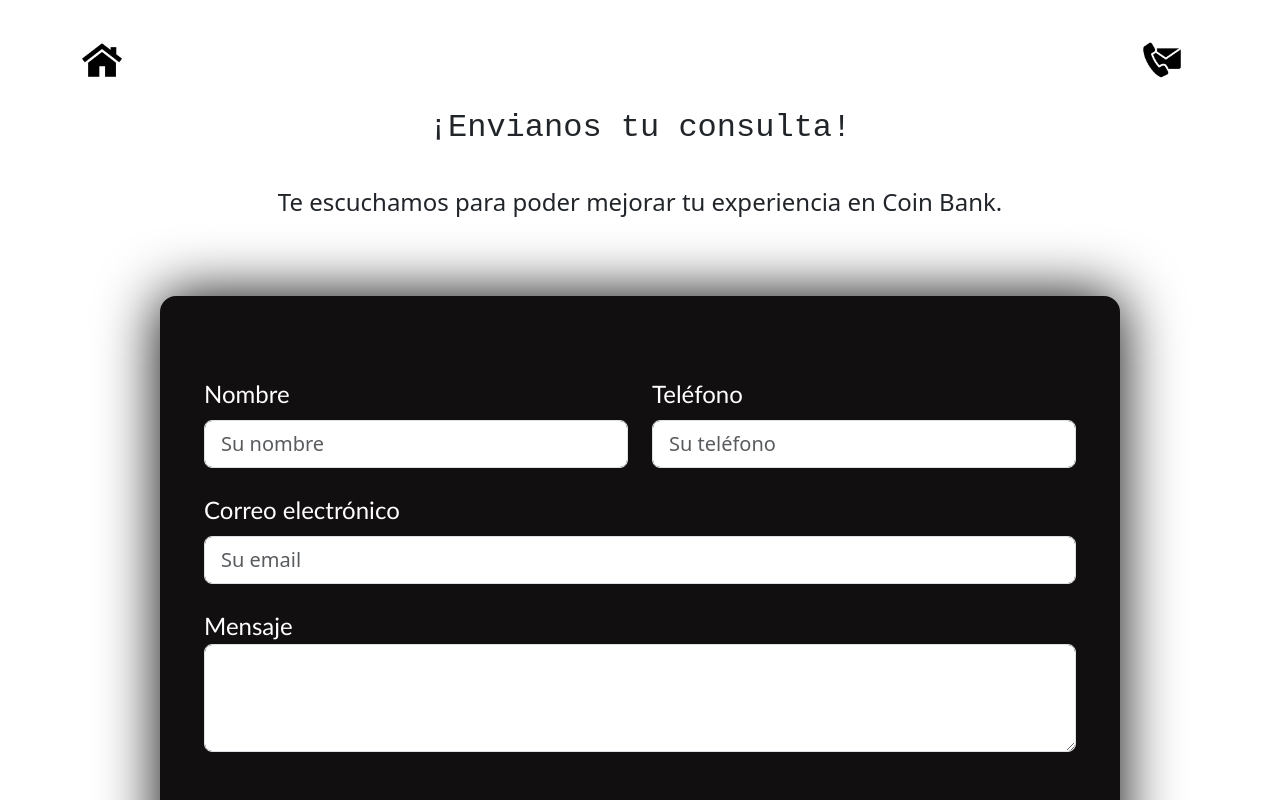
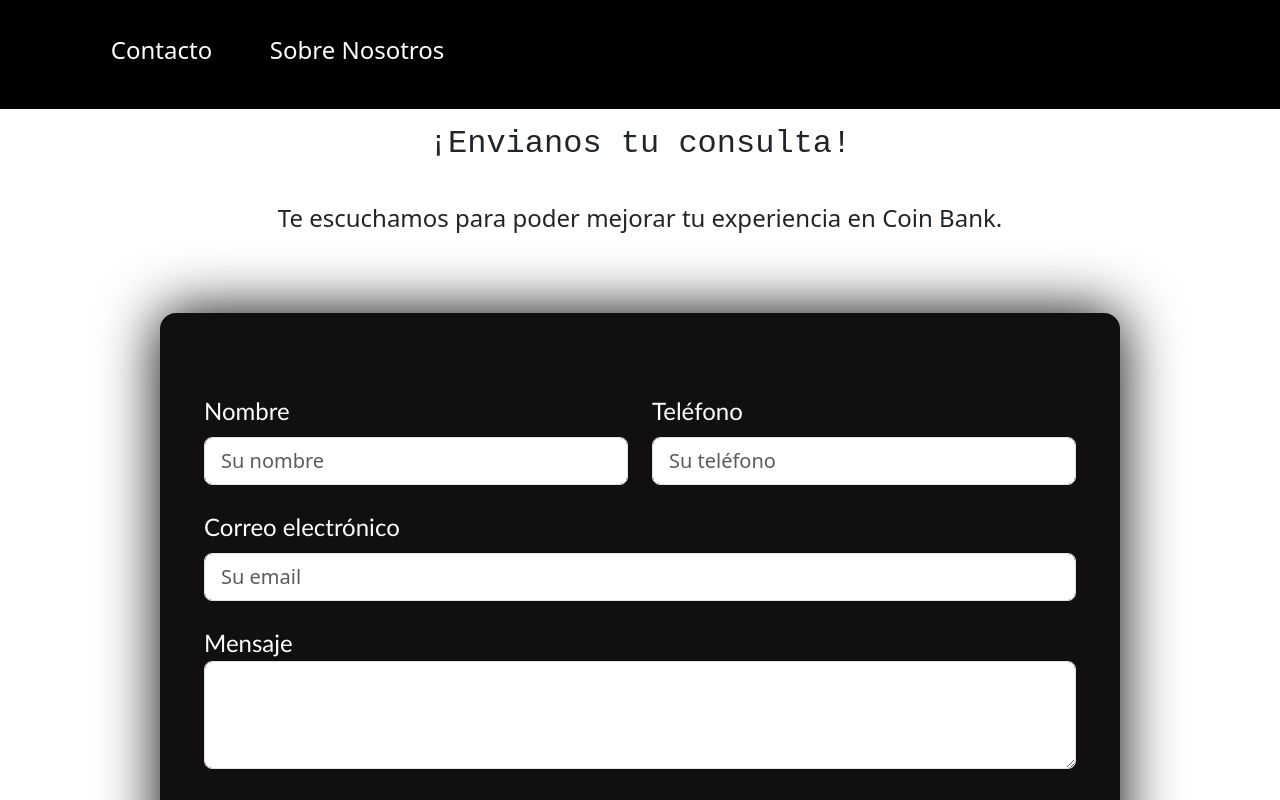
Before and after one commit to EliasAcostaa/coin-bank, a Vue app: page /Contacto in a window 1280 px wide. Shown: the top 800 px of the page. Built offline with nearby package versions, Linux system fonts and the light colour scheme.

Commit message:
separando navbar login

```diff
--- a/src/App.vue
+++ b/src/App.vue
@@ -4,6 +4,7 @@
     <router-view/>
   </div>
   <div v-else>
+    <LoginNavBar/>
     <router-view :to="{name: 'LoginView'}"></router-view>
   </div>
   <MainFooter/>
@@ -13,5 +14,6 @@
   import { useUserStore } from './store/User';
   import NavBar from './components/NavBarComponent.vue';
   import MainFooter from './components/MainFooterComponent.vue';
+  import LoginNavBar from './components/LoginNavBarComponent.vue';
   const store = useUserStore();
 </script>
--- /dev/null
+++ b/src/components/LoginNavBarComponent.vue
@@ -0,0 +1,30 @@
+<template>
+    <nav class="navbar navbar-expand-lg navbar-dark bg-black">
+        <div class="container">
+            <button class="navbar-toggler" type="button" data-bs-toggle="collapse" data-bs-target="#navbarNav" aria-controls="navbarNav" aria-expanded="false" aria-label="Toggle navigation">
+                <span class="navbar-toggler-icon"></span>
+            </button>
+            <div class="collapse navbar-collapse" id="navbarNav"> <!-- centrar enlaces!!!! -->
+                <ul class="navbar-nav">
+                    <li class="nav-item">
+                        <router-link :to="{name: 'ContactoView'}"
+                        class="nav-link active">Contacto</router-link>
+                    </li>
+                    <li class="nav-item">
+                        <router-link :to="{name: 'SobreNosotrosView'}"
+                        class="nav-link active">Sobre Nosotros</router-link>
+                    </li>
+                    <li class="nav-item">
+                        <router-link :to="{name: 'LoginView'}" class="nav-link active">
+                            <img src="../assets/imagenes/home.png" alt="Home" width="40" height="40">
+                        </router-link>
+                    </li>
+                </ul>
+            </div>
+        </div>
+    </nav>
+</template>
+
+<script setup>
+
+</script>
--- a/src/views/ContactoView.vue
+++ b/src/views/ContactoView.vue
@@ -1,21 +1,4 @@
 <template>
-
-<nav class="navbar">
-  <div class="container">
-
-    <router-link :to="{name: 'LoginView'}" class="navbar-brand">
-      <img src="../assets/imagenes/home.png" alt="Home" width="40" height="40">
-    </router-link>
-
-    <router-link :to="{name: 'SobreNosotrosView'}" class="navbar-brand">
-      <img src="../assets/imagenes/contact-us.png" alt="SobreNosotros" width="40" height="40">
-    </router-link>
-
-  </div>
-</nav>
-
-
-
 <h2 class="text-center">¡Envianos tu consulta!</h2>
 <h4 class="text-center">Te escuchamos para poder mejorar tu experiencia en Coin Bank.</h4>
 
--- a/src/views/LoginView.vue
+++ b/src/views/LoginView.vue
@@ -1,29 +1,4 @@
 <template>
-
-<nav class="navbar navbar-expand-lg navbar-dark bg-black">
-  <div class="container">
-    <button class="navbar-toggler" type="button" data-bs-toggle="collapse" data-bs-target="#navbarNav" aria-controls="navbarNav" aria-expanded="false" aria-label="Toggle navigation">
-      <span class="navbar-toggler-icon"></span>
-    </button>
-    <div class="collapse navbar-collapse" id="navbarNav"> <!-- centrar enlaces!!!! -->
-
-      <ul class="navbar-nav">
-
-        <li class="nav-item">
-          <router-link :to="{name: 'ContactoView'}"
-            class="nav-link active">Contacto</router-link>
-        </li>
-
-        <li class="nav-item">
-            <router-link :to="{name: 'SobreNosotrosView'}"
-            class="nav-link active">Sobre Nosotros</router-link>
-        </li>
-
-      </ul>
-    </div>
-  </div>
-</nav>
-
   <div class="container">
 
     <div class="home">
--- a/src/views/SobreNosotrosView.vue
+++ b/src/views/SobreNosotrosView.vue
@@ -1,21 +1,4 @@
 <template>
-
-
-<nav class="navbar">
-  <div class="container">
-
-    <router-link :to="{name: 'LoginView'}" class="navbar-brand">
-      <img src="../assets/imagenes/home.png" alt="Home" width="40" height="40">
-    </router-link>
-
-    <router-link :to="{name: 'ContactoView'}" class="navbar-brand">
-      <img src="../assets/imagenes/contact-us.png" alt="Contacto" width="40" height="40">
-    </router-link>
-
-  </div>
-</nav>
-
-
 <h2 class="text-center">Sobre Nosotros</h2>
 
 <div id="carouselExampleInterval" class="opacity-70 carousel slide" data-bs-ride="carousel">
```
